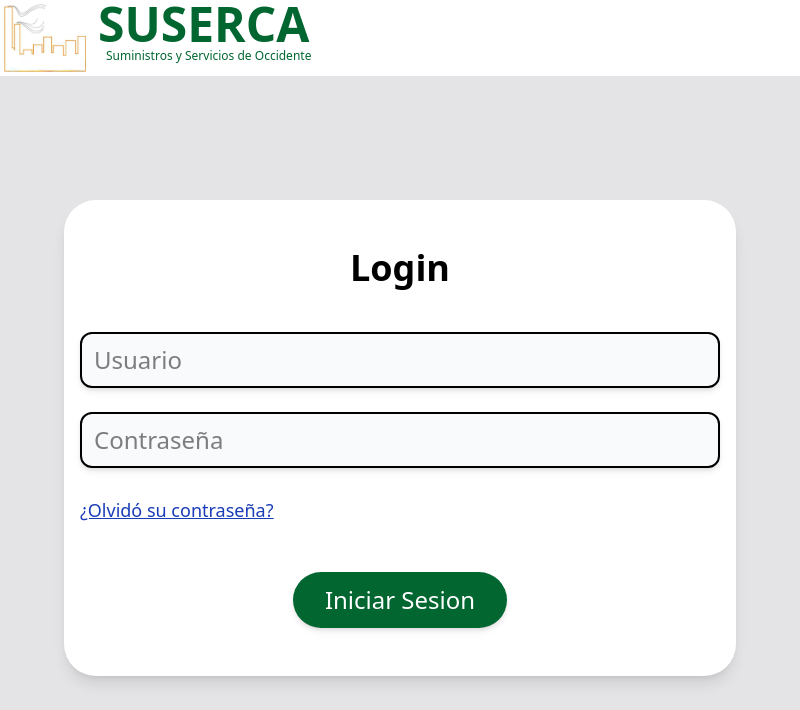
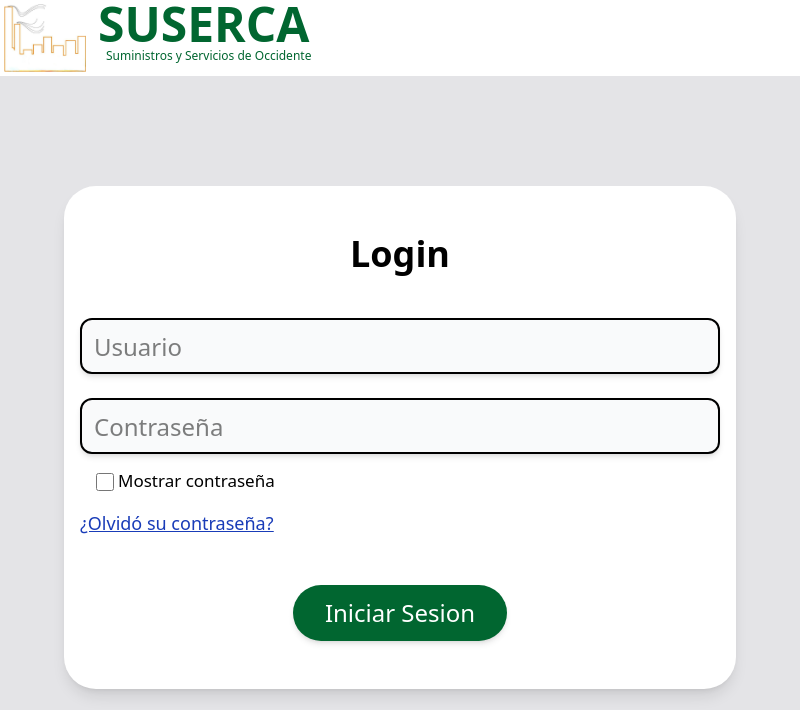
Before and after one commit to fbennassar/SUSERCA, an Electron app: page app-electron/src/views/login.html in a window 800 px wide. Shown: the top 710 px of the page. Drawn offline with Linux system fonts and the light colour scheme.

Commit message:
feat: add password visibility toggle to login form

```diff
--- a/app-electron/src/views/login.html
+++ b/app-electron/src/views/login.html
@@ -35,8 +35,12 @@
                     <div class="text-center text-base sm:text-xl md:text-2xl pt-2 pb-2 sm:pt-3 sm:pb-3">
                         <input id="password" class="bg-gray-50 border-2 border-black shadow-md rounded-xl w-full h-10 sm:h-12 md:h-14 pl-2 sm:pl-3 pb-1 pt-1 sm:pb-2 sm:pt-2"
                             type="password" name="password" placeholder="Contraseña" required>
+                        <div class="flex items-center mt-4 ml-4">
+                            <input type="checkbox" id="show" class="size-4.5">
+                            <label for="show" class="text-[17px] pl-1">Mostrar contraseña</label>
+                        </div>
                     </div>
-                    <p class="text-sm sm:text-base md:text-lg text-blue-800 underline pt-2 pb-2 sm:pt-4 sm:pb-4 text-left">
+                    <p class="text-sm sm:text-base md:text-lg text-blue-800 underline pt-1 pb-2 sm:pt-1 sm:pb-4 text-left">
                         <a href="../views/recover.html">¿Olvidó su contraseña?</a>
                     </p>
                     <div class="text-base sm:text-xl md:text-2xl text-center mt-4 mb-2 sm:mt-8 sm:mb-4">
```
Also changed, not shown: app-electron/src/assets/output.css.
